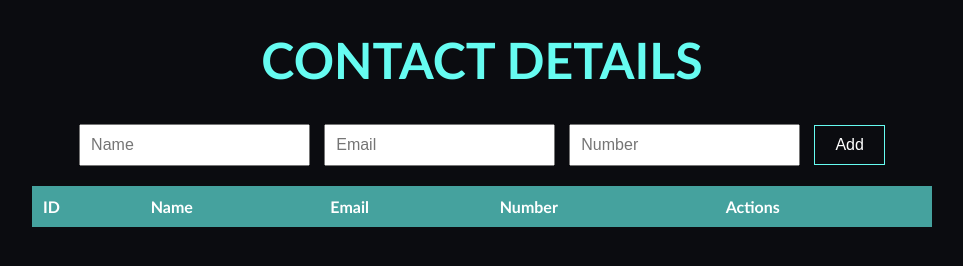
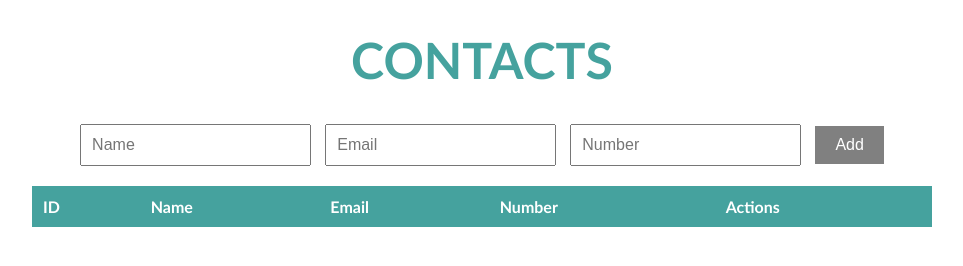
Before and after one commit to sbhakta612/CRUD_website, a plain HTML site: page index.html in a window 1280 px wide. Shown: the whole page, without its empty margins (158-1121 px from the left). Drawn offline with Linux system fonts and the light colour scheme.

Commit message:
edited css

```diff
--- a/index.html
+++ b/index.html
@@ -9,7 +9,7 @@
   <body>
     <body>
       <div id="container">
-        <h1>Contact Details</h1>
+        <h1>Contacts</h1>
         <div id="input-container">
           <input type="text" id="name-input" placeholder="Name" />
           <input type="email" id="email-input" placeholder="Email" />
--- a/styles.css
+++ b/styles.css
@@ -1,7 +1,6 @@
 body {
-  background-color: #0b0c10;
   font-family: "Gill Sans", "Gill Sans MT", Calibri, "Trebuchet MS", sans-serif;
-  color: white;
+  color: black;
   margin-top: 30px;
 }
 
@@ -15,7 +14,7 @@ h1 {
   margin-top: 0;
   text-transform: uppercase;
   text-decoration: bold;
-  color: #66fcf1;
+  color: #45a29e;
   font-size: 50px;
 }
 
@@ -40,7 +39,7 @@ h1 {
 #update-name-input:focus,
 #update-email-input:focus,
 #update-number-input:focus {
-  border-color: #66fcf1;
+  border-color: #45a29e;
   outline: 0;
   -webkit-box-shadow: inset 0 1px 1px rgba(0, 0, 0, 0.075),
     0 0 8px rgba(102, 175, 233, 0.6);
@@ -52,14 +51,13 @@ button {
   padding: 10px 20px;
   font-size: 16px;
   cursor: pointer;
-  background-color: #0b0c10;
+  background-color: gray;
   color: white;
   border: none;
-  border: 1px solid #66fcf1;
 }
 
 button:hover {
-  background-color: #1f2833;
+  background-color: #c0c0c0;
 }
 
 table {
```
Also changed, not shown: 1 other file.
